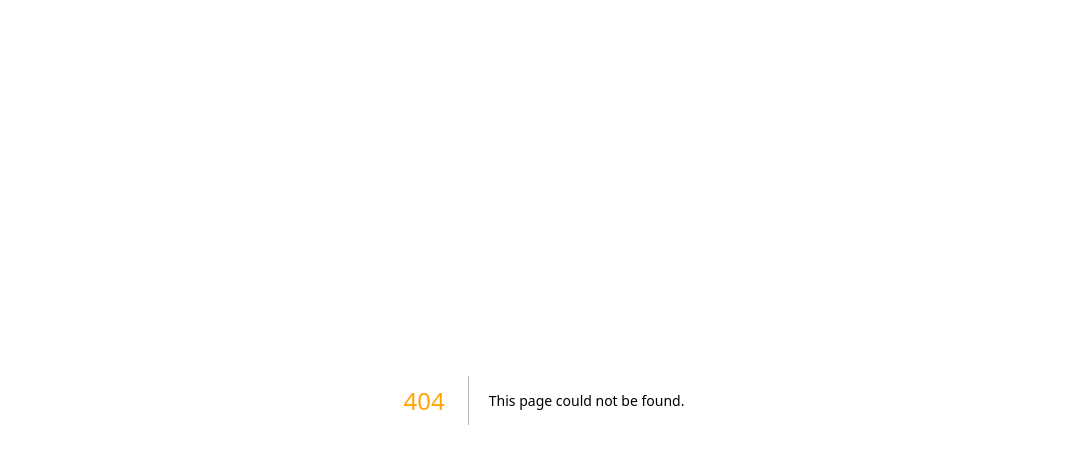
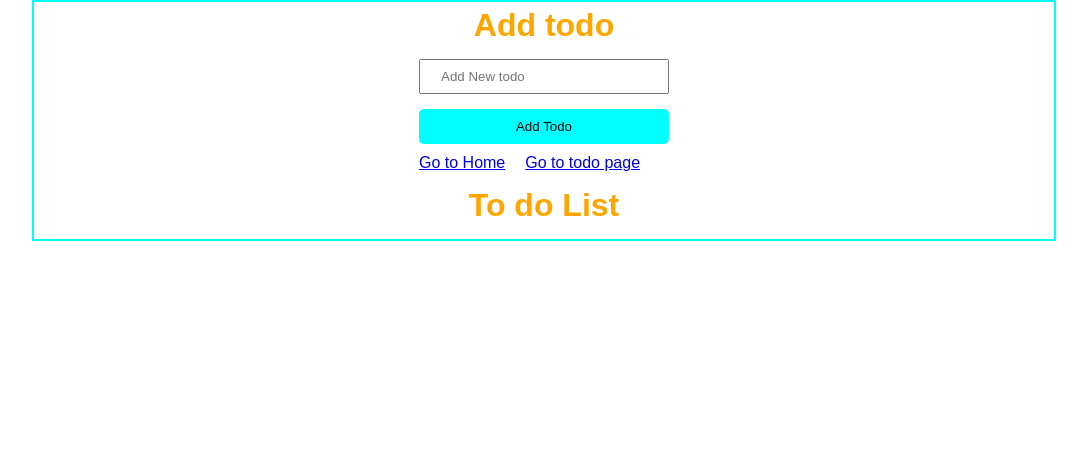
Before and after one commit to ritikmaurya4747/nextjs-RTK, a Next.js app: page /todolist in a window 1280 px wide. Before the commit this address had no page. Shown: the top 464 px of the page, without its empty margins (96-1183 px from the left). Built offline with nearby package versions, Linux system fonts and the light colour scheme.

Commit message:
to do list data is showing in UI nnow

```diff
--- a/src/app/components/AddUsers.js
+++ b/src/app/components/AddUsers.js
@@ -22,7 +22,10 @@ export default function AddUsers() {
             value={name}
           />
           <button onClick={userDispatch}>Add User</button>
-          <Link href={'/removeuser'}>Remove</Link>
+          <div className="link">
+            <Link href={"/removeuser"}>Remove</Link>
+            <Link href={"/todolist"}>Go to todo page</Link>
+          </div>
         </div>
       </div>
     </div>
--- a/src/app/globals.css
+++ b/src/app/globals.css
@@ -36,7 +36,14 @@ h1{
 }
 .add-user{
   width: 100%;
-  height: 200px;
+  height: 220px;
+  display: flex;
+  justify-content: center;
+  border: 2px solid aqua;
+}
+.add-user2{
+  width: 100%;
+  height:auto;
   display: flex;
   justify-content: center;
   border: 2px solid aqua;
@@ -103,3 +110,7 @@ h1{
   border-radius: 5px;
   padding: 5px;
 }
+.link{
+  display: flex;
+  gap: 20px;
+}
--- a/src/app/redux/todoslice.js
+++ b/src/app/redux/todoslice.js
@@ -9,9 +9,10 @@ const Slice = createSlice({
     initialState,
     reducers:{
         addTodos:(state, action) => {
+            console.log(action);
             const data = {
                 id:nanoid,
-                name:action.payload
+                name:action.payload,
             }
             state.todos.push(data)
             console.log("todos",data);
--- /dev/null
+++ b/src/app/todolist/page.js
@@ -0,0 +1,47 @@
+"use client";
+import Link from "next/link";
+import { useState } from "react";
+import { useDispatch, useSelector } from "react-redux";
+import { addTodos } from "../redux/todoslice";
+
+export default function Page() {
+  const [todo, setTodo] = useState("");
+  const todoData = useSelector((state) => state.todosData.todos);
+  // console.log('Page TodoData',todoData);
+  const dispatch = useDispatch();
+  // console.log('Page Todo',todo);
+  const todoDispatch = () => {
+    dispatch(addTodos(todo));
+  };
+  return (
+    <div className="main">
+      <div className="add-user2">
+        <div className="add-btn">
+          <h1>Add todo</h1>
+          <input
+            type="text"
+            placeholder="Add New todo"
+            onChange={(e) => setTodo(e.target.value)}
+            value={todo}
+          />
+          <button onClick={() => dispatch(todoDispatch)}>Add Todo</button>
+          <div className="link">
+            <Link href={"/"}>Go to Home</Link>
+            <Link href={"/todolist"}>Go to todo page</Link>
+          </div>
+          <h1>To do List</h1>
+          <div className="list-center">
+          {todoData.map((item) => (
+            <div key={item.id} className="user-list">
+              <span>
+                <b>Name:-</b> {item.name}
+              </span>
+
+            </div>
+          ))}
+        </div>
+        </div>
+      </div>
+    </div>
+  );
+}
```
